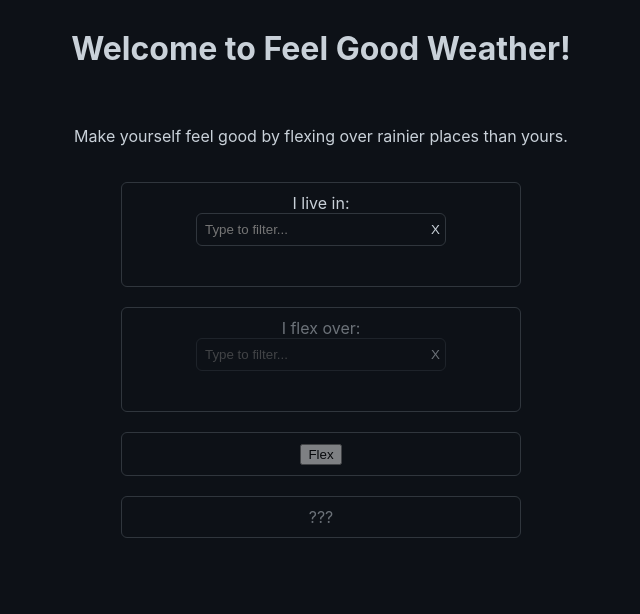
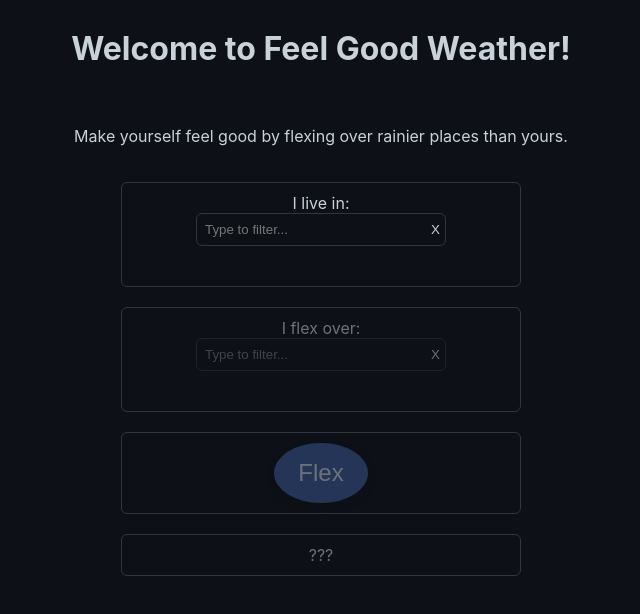
Before and after one commit to nsk4/FeelGoodWeather, a SvelteKit app: page / in a window 1280 px wide. Shown: the top 614 px of the page, without its empty margins (319-959 px from the left). Built offline with nearby package versions, Linux system fonts and the light colour scheme; some icons are missing.

Commit message:
Added button styling, closes #2

```diff
--- a/src/lib/components/WeatherComponents/DataDisplay.svelte
+++ b/src/lib/components/WeatherComponents/DataDisplay.svelte
@@ -8,7 +8,6 @@
         <table>
             <tr>
                 <td>Date</td>
-
                 {#each data as dataItem}
                     <td>
                         <p>{dataItem.location.name}</p>
@@ -16,7 +15,6 @@
                     </td>
                 {/each}
             </tr>
-
             {#each data[0].weatherData as weatherData}
                 <tr>
                     <td>{weatherData.date}</td>
@@ -56,14 +54,15 @@
                 border-right: 1px solid #30363d;
                 padding: 8px;
                 text-align: center;
+
+                &:last-child {
+                    border-right: none;
+                }
             }
-            td:last-child {
-                border-right: none;
+
+            &:last-child > td {
+                border-bottom: none;
             }
-        }
-
-        tr:last-child > td {
-            border-bottom: none;
         }
     }
 </style>
--- a/src/routes/+page.svelte
+++ b/src/routes/+page.svelte
@@ -72,7 +72,12 @@
     <!--Flex button -->
     <div class="box">
         <div class="full-opacity" class:partial-opacity={inputIndex !== 2}>
-            <input type="button" value="Flex" on:click={handleGetWeatherData} />
+            <input
+                type="button"
+                class="action-button"
+                value="Flex"
+                on:click={handleGetWeatherData}
+            />
         </div>
     </div>
 
@@ -97,7 +102,12 @@
     {#if inputIndex === 3}
         <div class="box" in:slide={{ delay: 750 }} out:slide>
             <div>
-                <input type="button" value="Start over" on:click={() => (inputIndex = 0)} />
+                <input
+                    type="button"
+                    class="action-button"
+                    value="Start over"
+                    on:click={() => (inputIndex = 0)}
+                />
             </div>
         </div>
     {/if}
@@ -147,4 +157,20 @@
             top: 5px;
         }
     }
+
+    .action-button {
+        background-color: #3b5998;
+        color: #c9d1d9;
+        border: none;
+        border-radius: 50%;
+        padding: 16px 24px;
+        font-size: 24px;
+        cursor: pointer;
+        box-shadow: 0 4px 12px rgba(0, 0, 0, 0.15);
+        transition: background-color 0.2s ease;
+
+        &:active {
+            background-color: #2d4373;
+        }
+    }
 </style>
```
